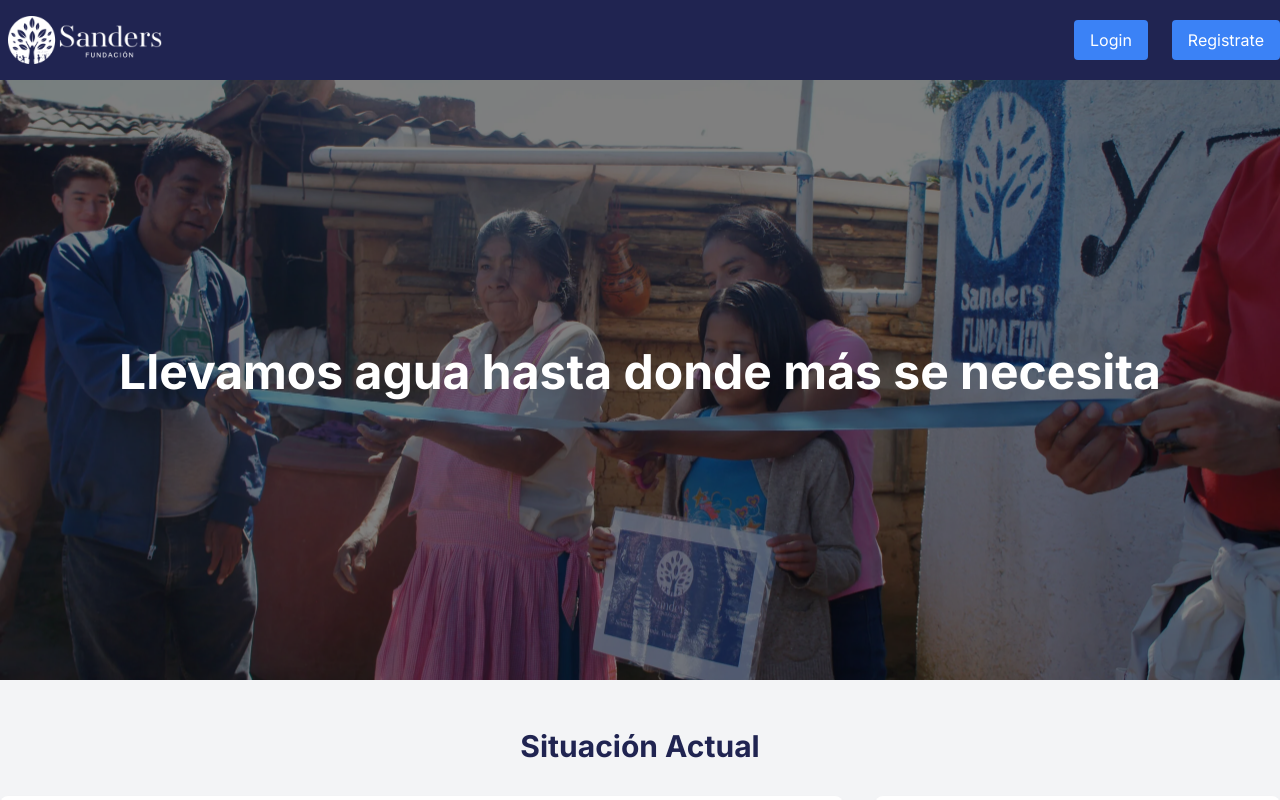
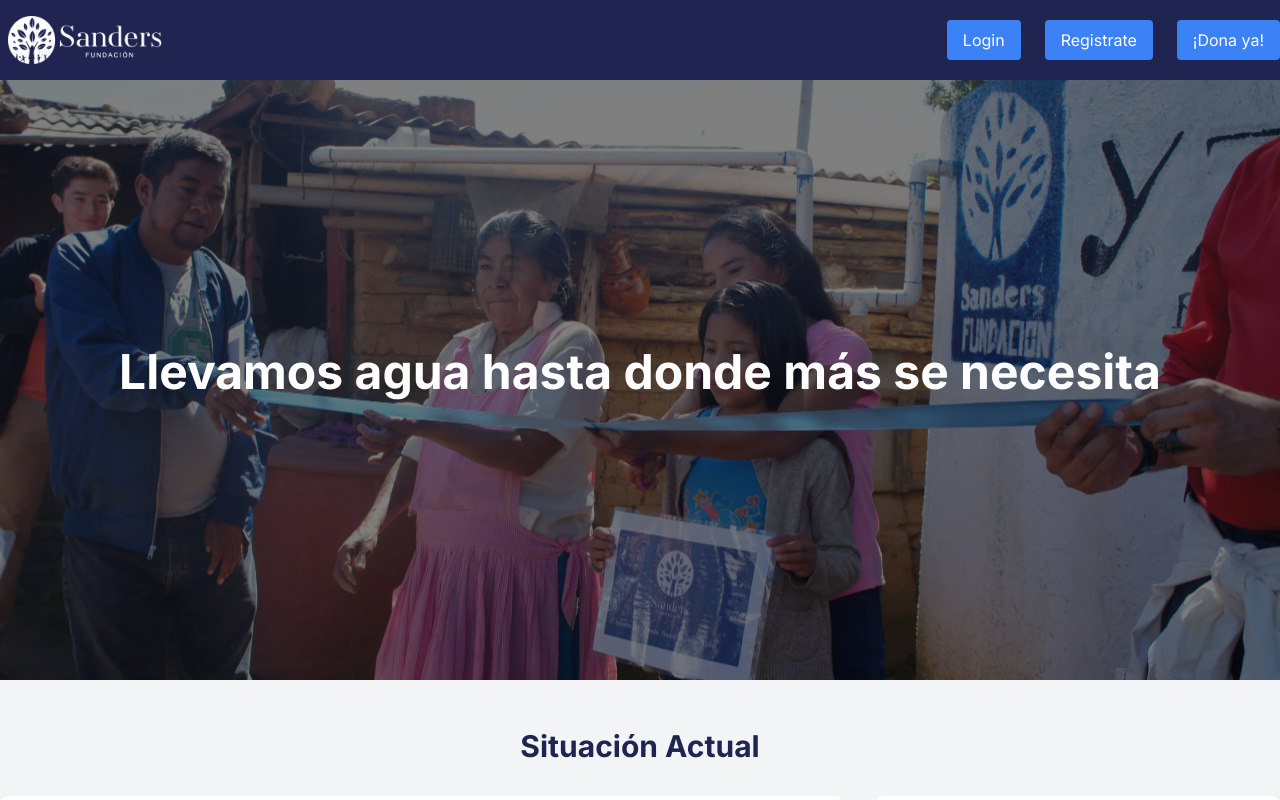
Before and after one commit to omaration21/sandersapp, a Next.js app in the folder frontend/: page / in a window 1280 px wide. Shown: the top 800 px of the page. Built offline with nearby package versions, Linux system fonts and the light colour scheme.

Commit message:
added donation page

```diff
--- a/frontend/src/app/page.tsx
+++ b/frontend/src/app/page.tsx
@@ -13,6 +13,10 @@ export default function HomePage() {
   const handleRegisterClick = () => {
     router.push('/signup'); //Redirige a la página de signup
   };
+
+  const handleDonationClick = () => {
+    router.push('/userdona'); //Redirige a la página de donaciones
+  }
 
   return (
     <div className="min-h-screen bg-gray-100">
@@ -37,6 +41,13 @@ export default function HomePage() {
               className="bg-blue-500 hover:bg-blue-600 text-white px-4 py-2 rounded"
             >
               Registrate
+            </button>
+            {/* Botón Donacion */}
+            <button
+              onClick={handleDonationClick}
+              className="bg-blue-500 hover:bg-blue-600 text-white px-4 py-2 rounded"
+            >
+              ¡Dona ya!
             </button>
           </nav>
         </div>
```
Also changed, not shown: frontend/src/app/userdona/page.tsx (added).
